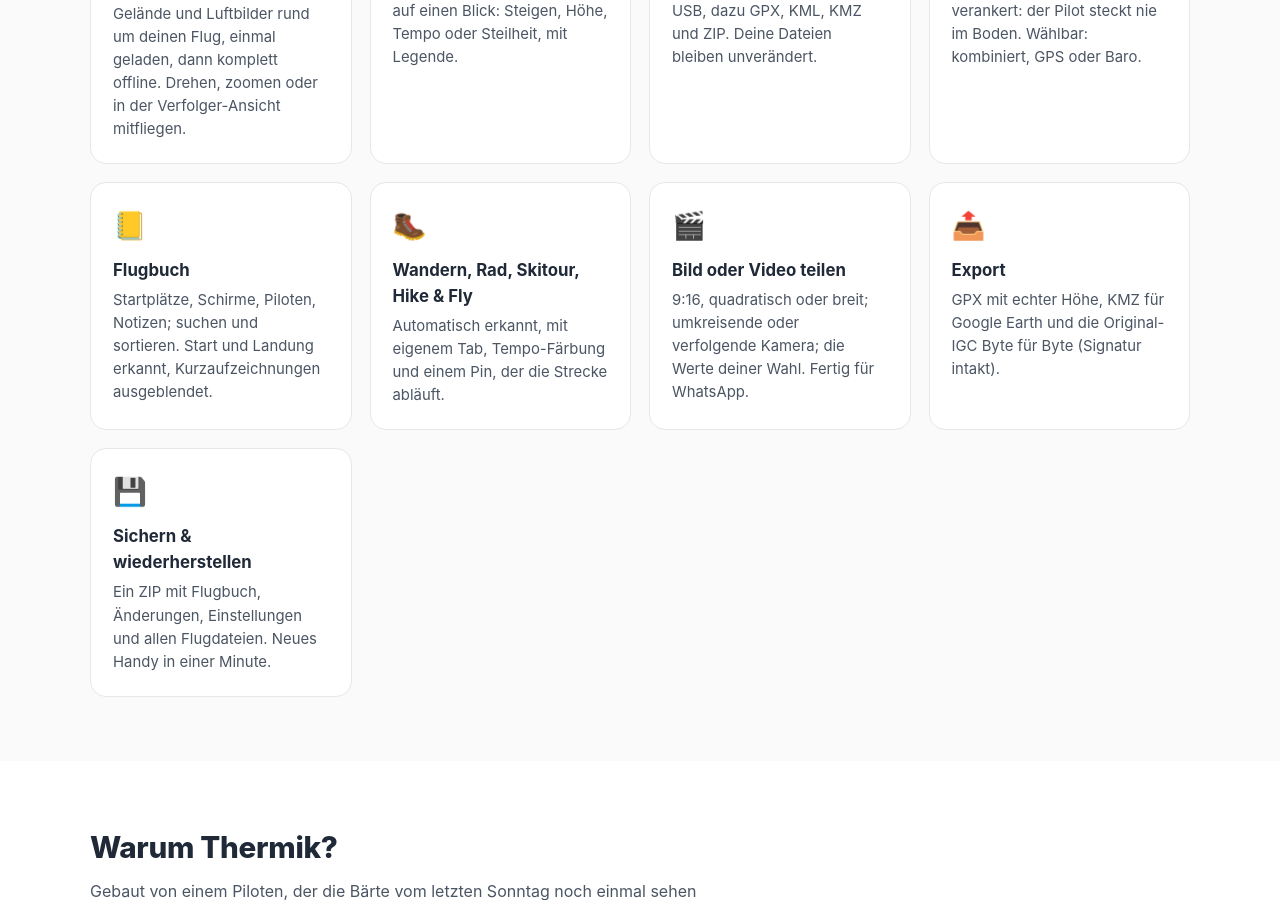
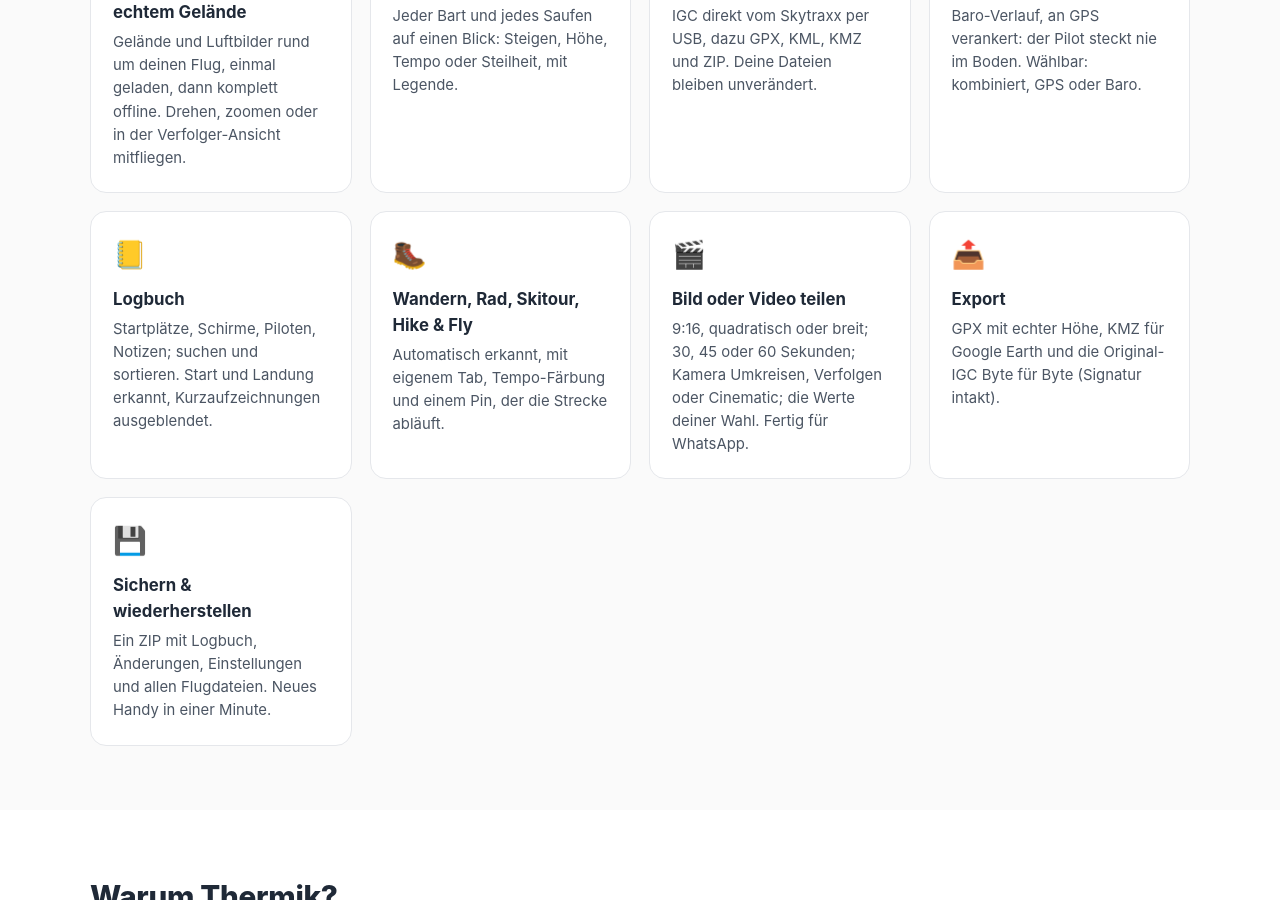
Before and after one commit to duettra/thermik-public, a Jekyll site: the page built from de/index.md, in a window 1280 px wide and 900 px high, scrolled down 1625 px. Built offline with Jekyll 4.4.1, drawn with Linux system fonts in a browser that asks for light colours; some of the changed text lies outside the part shown.

Commit message:
Screenshots from 0.8.4, captions, Logbuch on the German page, video options
Six shots halved from the Play listing set (Karakol, Embergeralm, logbook, RAK
hike, video share sheet); the 0.4.0 share card dropped. German home page uses
Logbuch (CONTEXT.md); share feature lists 30/45/60 s and the Cinematic camera.

Co-Authored-By: Claude Opus 5.5 <noreply@anthropic.com>

```diff
--- a/_data/t.yml
+++ b/_data/t.yml
@@ -26,7 +26,7 @@ en:
     - { icon: "📏", h: "Honest altitude", p: "Barometric shape anchored to GPS, so the pilot is never underground. Choose fused, GPS or baro." }
     - { icon: "📒", h: "Logbook", p: "Sites, gliders, pilots, notes; search and sort. Launch and landing detected, short recordings tucked away." }
     - { icon: "🥾", h: "Hikes, rides, ski tours, Hike & Fly", p: "Recognised automatically, with their own tab, speed colouring and a pin that walks the route." }
-    - { icon: "🎬", h: "Share a picture or video", p: "9:16, square or wide; orbit or chase camera; the stats you choose. Ready for WhatsApp." }
+    - { icon: "🎬", h: "Share a picture or video", p: "9:16, square or wide; 30, 45 or 60 seconds; Orbit, Chase or Cinematic camera; the stats you choose. Ready for WhatsApp." }
     - { icon: "📤", h: "Export", p: "GPX with true altitude, KMZ for Google Earth, and the original IGC byte for byte (signature intact)." }
     - { icon: "💾", h: "Backup & restore", p: "One ZIP with logbook, edits, settings and every flight file. New phone in a minute." }
   why_title: Why Thermik?
@@ -54,9 +54,9 @@ de:
   other_lang: { label: English, href: / }
   description: "Thermik — deine Gleitschirmflüge in 3D über echtem Gelände, offline. Auch Wanderungen, Radtouren und Skitouren. Kostenlos, ohne Konto, ohne Werbung."
   og_title: "Thermik — deine Flüge in 3D, offline"
-  og_desc: "IGC · GPX · 3D-Wiedergabe über echtem Gelände · Flugbuch · Videos teilen. Kostenlos, ohne Konto, ohne Werbung."
+  og_desc: "IGC · GPX · 3D-Wiedergabe über echtem Gelände · Logbuch · Videos teilen. Kostenlos, ohne Konto, ohne Werbung."
   tag: Deine Flüge in 3D über echtem Gelände · offline
-  sub: IGC · GPX · 3D-Wiedergabe · Flugbuch · Videos teilen
+  sub: IGC · GPX · 3D-Wiedergabe · Logbuch · Videos teilen
   cta_primary: ▸ Beim Test mitmachen
   cta_guide: Zur Anleitung →
   join_title: "So machst du mit (Android)"
@@ -65,18 +65,18 @@ de:
   join_3: Installiere Thermik über den Play-Store-Link auf dieser Seite.
   join_note: 'Nimm dasselbe Google-Konto wie im Play Store. „Element nicht gefunden“ heißt meist: Schritt 2 fehlt, oder Google braucht 15–30 Minuten. iPhone-Version: in Arbeit.'
   shots_title: So sieht es aus
-  shots_lede: Dein Flug über dem echten Gelände, eingefärbt nach Steigen, mit dem Flugbuch dahinter.
+  shots_lede: Dein Flug über dem echten Gelände, eingefärbt nach Steigen, mit dem Logbuch dahinter.
   features_title: Was drin ist
   features:
     - { icon: "🏔️", h: "3D-Wiedergabe über echtem Gelände", p: "Gelände und Luftbilder rund um deinen Flug, einmal geladen, dann komplett offline. Drehen, zoomen oder in der Verfolger-Ansicht mitfliegen." }
     - { icon: "🌈", h: "Eingefärbt nach Steigen", p: "Jeder Bart und jedes Saufen auf einen Blick: Steigen, Höhe, Tempo oder Steilheit, mit Legende." }
     - { icon: "📂", h: "Liest dein Vario", p: "IGC direkt vom Skytraxx per USB, dazu GPX, KML, KMZ und ZIP. Deine Dateien bleiben unverändert." }
     - { icon: "📏", h: "Ehrliche Höhe", p: "Baro-Verlauf, an GPS verankert: der Pilot steckt nie im Boden. Wählbar: kombiniert, GPS oder Baro." }
-    - { icon: "📒", h: "Flugbuch", p: "Startplätze, Schirme, Piloten, Notizen; suchen und sortieren. Start und Landung erkannt, Kurzaufzeichnungen ausgeblendet." }
+    - { icon: "📒", h: "Logbuch", p: "Startplätze, Schirme, Piloten, Notizen; suchen und sortieren. Start und Landung erkannt, Kurzaufzeichnungen ausgeblendet." }
     - { icon: "🥾", h: "Wandern, Rad, Skitour, Hike & Fly", p: "Automatisch erkannt, mit eigenem Tab, Tempo-Färbung und einem Pin, der die Strecke abläuft." }
-    - { icon: "🎬", h: "Bild oder Video teilen", p: "9:16, quadratisch oder breit; umkreisende oder verfolgende Kamera; die Werte deiner Wahl. Fertig für WhatsApp." }
+    - { icon: "🎬", h: "Bild oder Video teilen", p: "9:16, quadratisch oder breit; 30, 45 oder 60 Sekunden; Kamera Umkreisen, Verfolgen oder Cinematic; die Werte deiner Wahl. Fertig für WhatsApp." }
     - { icon: "📤", h: "Export", p: "GPX mit echter Höhe, KMZ für Google Earth und die Original-IGC Byte für Byte (Signatur intakt)." }
-    - { icon: "💾", h: "Sichern & wiederherstellen", p: "Ein ZIP mit Flugbuch, Änderungen, Einstellungen und allen Flugdateien. Neues Handy in einer Minute." }
+    - { icon: "💾", h: "Sichern & wiederherstellen", p: "Ein ZIP mit Logbuch, Änderungen, Einstellungen und allen Flugdateien. Neues Handy in einer Minute." }
   why_title: Warum Thermik?
   why_lede: Gebaut von einem Piloten, der die Bärte vom letzten Sonntag noch einmal sehen wollte, ohne Konto und ohne Abo.
   why:
```
Also changed, not shown: _data/screens.yml (+11 -14 lines), assets/screenshots/01-flight.jpg, assets/screenshots/02-chase.jpg, assets/screenshots/03-sheet.jpg, assets/screenshots/04-logbook.jpg, assets/screenshots/05-hike.jpg, assets/screenshots/06-share.jpg, assets/screenshots/07-card.jpg (deleted).
